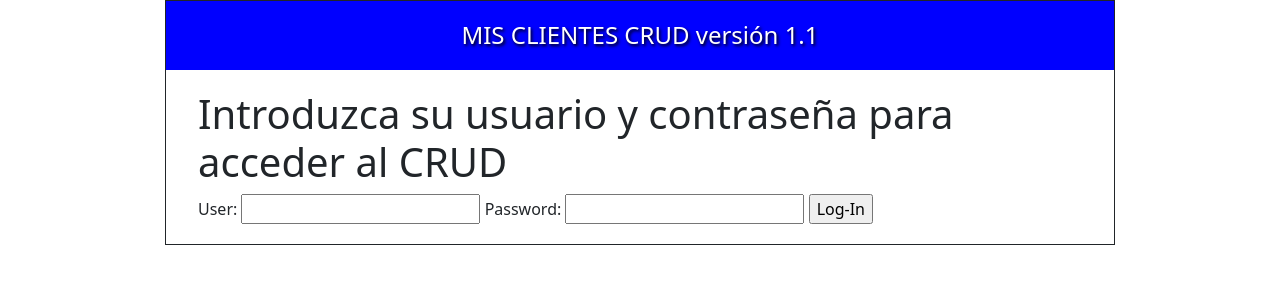
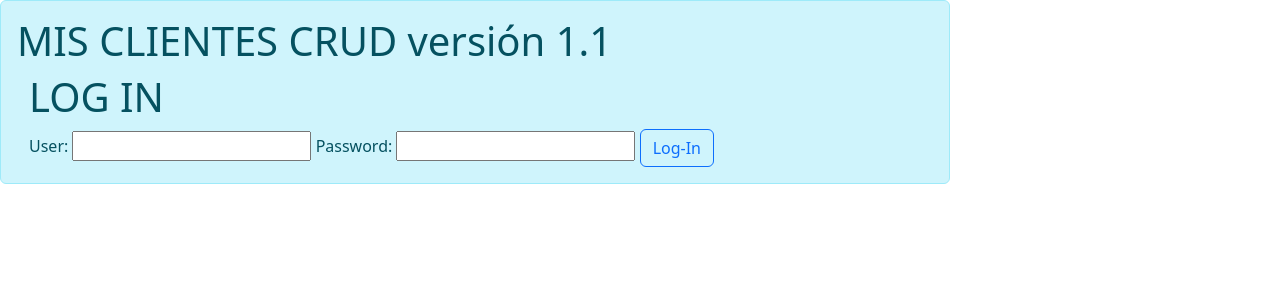
Before and after one commit to Serby795/PHP, a PHP site: page / in a window 1280 px wide. Shown: the top 300 px of the page. Run offline with PHP 8.4, Linux system fonts and the light colour scheme; data comes from the database, SQL or seed files in the repository.

Commit message:
Modificando diseño

```diff
--- a/app/views/login.php
+++ b/app/views/login.php
@@ -22,7 +22,7 @@
     <div class="container">
 
         <h1>
-            Introduzca su usuario y contraseña para acceder al CRUD
+            LOG IN
         </h1>
         <form method="POST">
             <div class="d-inline">
@@ -32,7 +32,7 @@
                 <label>
                     Password: <input type="password" name="password">
                 </label>
-                <input type="submit" value="Log-In"></input>
+                <input type="submit" value="Log-In" class="btn btn-outline-primary"></input>
             </div>
 
         </form>
--- a/app/views/principal.php
+++ b/app/views/principal.php
@@ -4,16 +4,18 @@
 <head>
     <meta charset="UTF-8">
     <title>CRUD CLIENTES</title>
-    <link href="web/css/default.css" rel="stylesheet" type="text/css" />
+
     <script type="text/javascript" src="web/js/funciones.js"></script>
+    <link href="https://cdn.jsdelivr.net/npm/bootstrap@5.3.0-alpha1/dist/css/bootstrap.min.css" rel="stylesheet" integrity="sha384-GLhlTQ8iRABdZLl6O3oVMWSktQOp6b7In1Zl3/Jr59b6EGGoI1aFkw7cmDA6j6gD" crossorigin="anonymous">
+    <script src="https://cdn.jsdelivr.net/npm/bootstrap@5.3.0-alpha1/dist/js/bootstrap.bundle.min.js" integrity="sha384-w76AqPfDkMBDXo30jS1Sgez6pr3x5MlQ1ZAGC+nuZB+EYdgRZgiwxhTBTkF7CXvN" crossorigin="anonymous"></script>
 </head>
 
 <body>
-    <div id="container" style="width: 950px;">
+    <div class="alert alert-info" id="container" style="max-width: 950px;">
         <div id="header">
             <h1>MIS CLIENTES CRUD versión 1.1</h1>
         </div>
-        <div id="content">
+        <div  id="content">
 
             <?= $contenido ?>
         </div>
--- a/index.php
+++ b/index.php
@@ -164,6 +164,3 @@
 // Muestro la página principal con el contenido generado
 require_once "app/views/principal.php";
 ?>
-</body>
-
-</html>
--- a/web/css/default.css
+++ b/web/css/default.css
@@ -1,43 +1,36 @@
 body {
-    background: silver;
   text-align: justify;
   font-family: Tahoma, Geneva, sans-serif;
   font-size: 14px;
-    color: #757E82;
 }
 
 #container {
   margin: 0 auto;
   width: 800px;
-    background:#fff;
   border: solid 1px;
 }
 
 #header {
-    background: blue;
   text-align: center;
   padding: 20px;
-    color: white;
-    text-shadow: black 0.1em 0.1em 0.2em;
 }
 
 #header h1 {
   font-size: 24px;
   margin: 0;
 }
+
 #header h2 {
   font-size: 20px;
   margin: 0;
 }
 
 #content {
-    background: white;
   clear: left;
   padding: 20px;
 }
 
 #content h2 {
-    color:#000;
   font-size: 160%;
   margin: 0 0 .5em;
 }
@@ -51,28 +44,19 @@
   padding: 18px;
 }
 
-  #aviso {
-      background: red;
-      color: black;
-  }
-
-  a {
-    color: #429;
-    text-decoration: none;
-  }
 textarea {
   resize: none;
 }
 
-  table, th, td {
+table,
+th,
+td {
   border: 1px solid black;
-    border-collapse:collapse;
+  border-collapse: collapse;
   padding: 4px;
 }
 
 #footer {
-    color: white;
-    background: blue;
   text-align: center;
   padding: 20px;
   margin: 0px;
```
Lines whose indentation alone changed are shown as unchanged.
